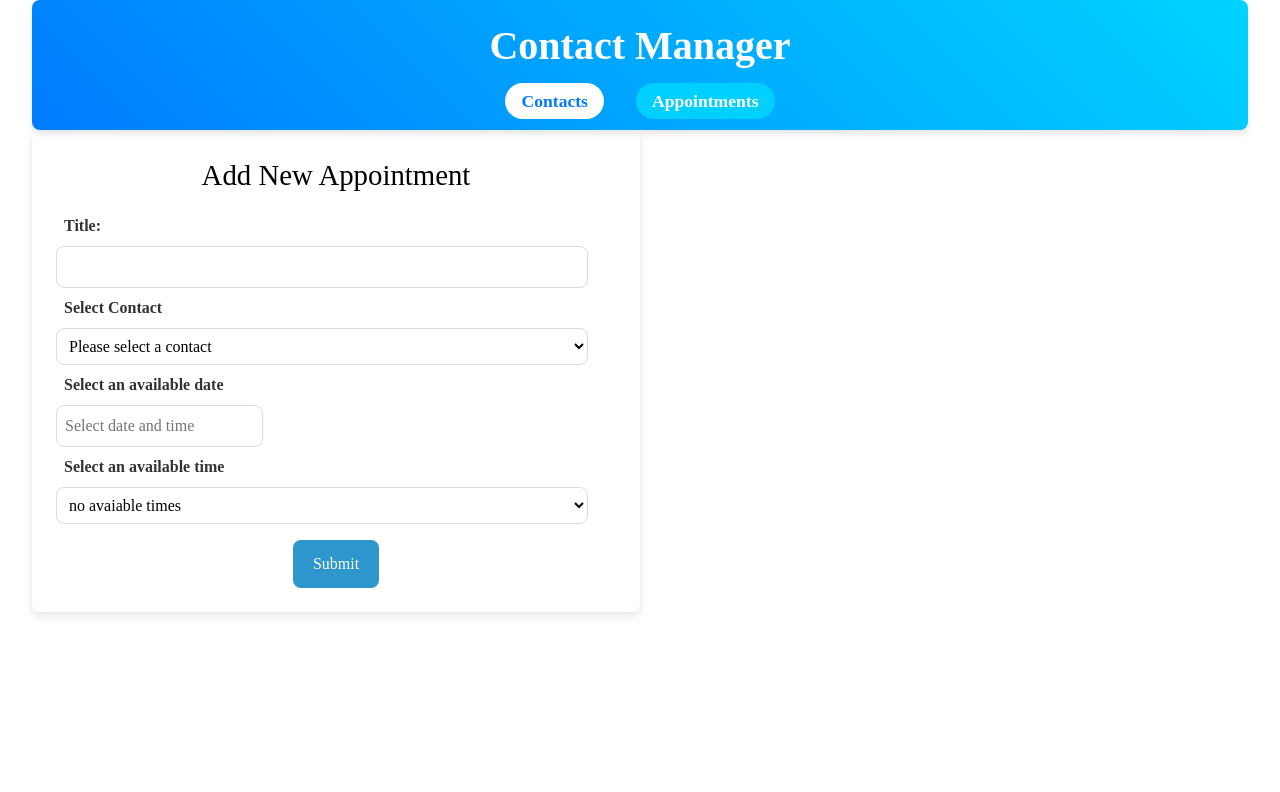
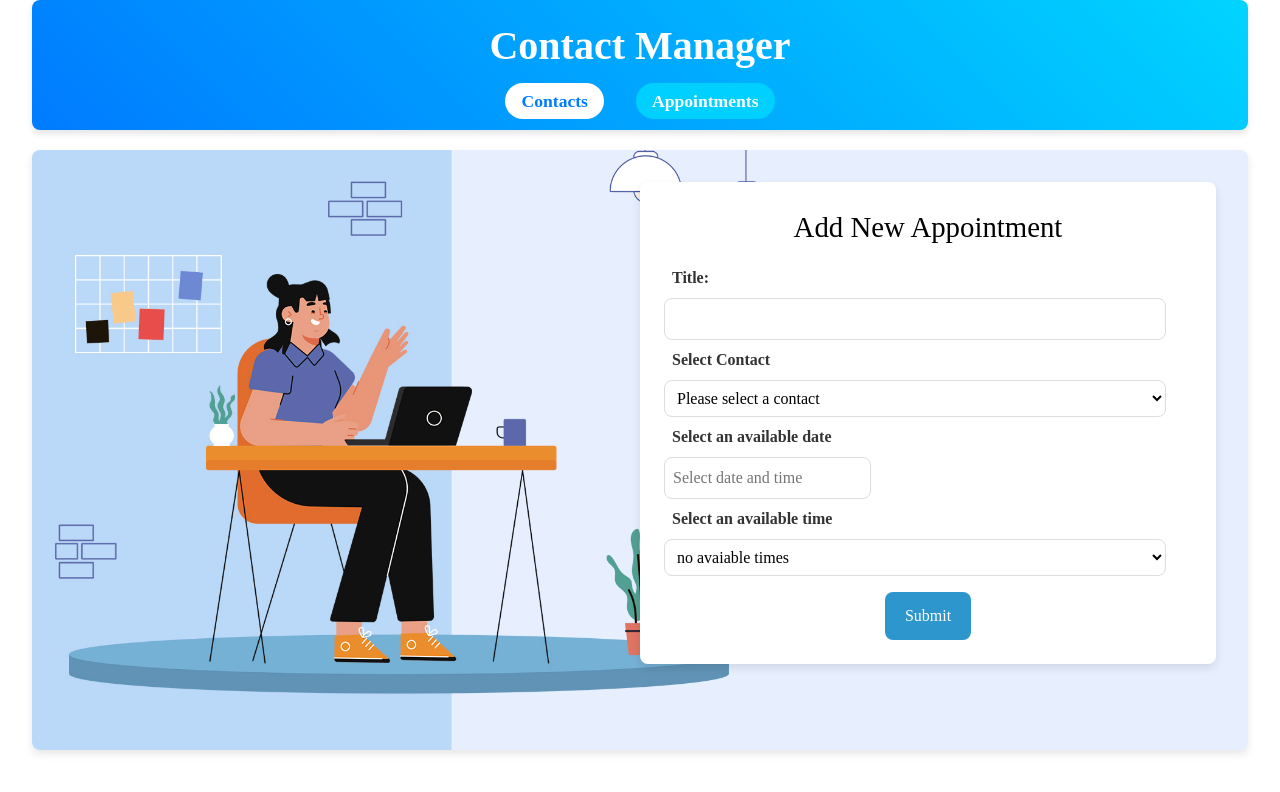
Before and after one commit to tmccann/appointment-planner-react, a React (Vite) app: page /appointments in a window 1280 px wide. Shown: the top 792 px of the page. Built offline with nearby package versions, Linux system fonts and the light colour scheme.

Commit message:
Update FormContainer.jsx
change class name to match component

```diff
--- a/src/forms/FormContainer/FormContainer.jsx
+++ b/src/forms/FormContainer/FormContainer.jsx
@@ -2,7 +2,7 @@ import styles from "./formContainer.module.css";
 
 const FormContainer = ({ title, children }) => {
   return (
-    <div className={styles.formWrapper}>
+    <div className={styles.form_container }>
       <div className={styles.form}>
         <h2>Add New {title}</h2>
         {children}
```
